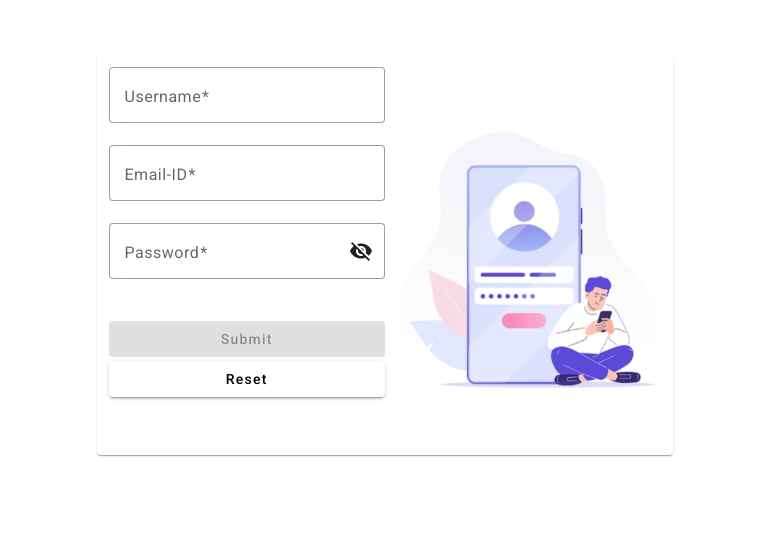
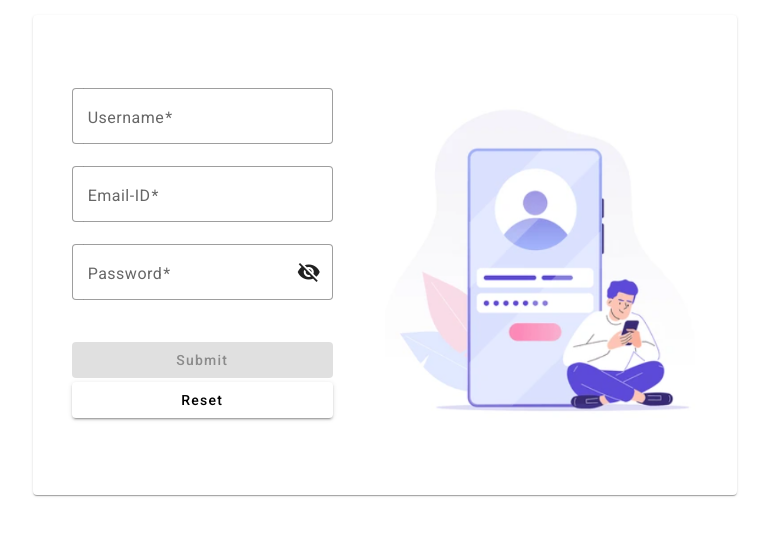
Before and after one commit to mazireP04/frontend-deployment, an Angular app: page /signup in a window 1280 px wide. Shown: the part 145-680 px from the top of the page, without its empty margins (255-1024 px from the left). Built offline with nearby package versions, Linux system fonts and the light colour scheme.

Commit message:
added the rsa encryption, but does not work for login. want to work on parent child now

```diff
--- a/package.json
+++ b/package.json
@@ -20,6 +20,7 @@
     "@angular/platform-browser": "^17.2.0",
     "@angular/platform-browser-dynamic": "^17.2.0",
     "@angular/router": "^17.2.0",
+    "jsencrypt": "^3.3.2",
     "rxjs": "~7.8.0",
     "tslib": "^2.3.0",
     "uuid": "^9.0.1",
--- a/src/app/data.service.ts
+++ b/src/app/data.service.ts
@@ -2,6 +2,8 @@ import { HttpClient } from '@angular/common/http';
 import { Injectable } from '@angular/core';
 // import { BehaviorSubject } from 'rxjs';
 import { api_url } from './api.const';
+import * as JSEncrypt from 'jsencrypt';
+import { firstValueFrom } from 'rxjs';
 
 
 @Injectable({
@@ -11,7 +13,9 @@ export class DataService {
   private inventoryApiUrl = `${api_url}inventoryItems`;
   private usersApiUrl = `${api_url}users`;
   private adminsApiUrl = `${api_url}admins`;
+  private adminApiUrl = `${api_url}admin`;
 
+  encryptor!: JSEncrypt.JSEncrypt;
   constructor(private http: HttpClient) {}
 
   addItems(newItems: any[]) {
@@ -46,12 +50,110 @@ export class DataService {
   }
 
   addAdmin(admin: Object) {
-    return this.http.post<Object>(this.adminsApiUrl, admin);
+    return this.http.post<Object>(this.adminApiUrl, admin);
   }
+
+  // getPublicKey(){
+  //   return this.http.get<string>(`${this.adminApiUrl}/public-key`);
+  // }
+
+  // TODO: noticed 4 vulnerabilities when npm install jsencrypt
+
+  async getPublicKey(): Promise<string>{
+
+    try{
+      const publicKey= await this.http.get<string>(`${this.adminApiUrl}/public-key`).toPromise();
+
+      if (!publicKey) {
+        throw new Error('Public key not found');
+      }
+
+      // const publicKey = publicKeyResponse.trim();
+      console.log(publicKey);
+
+      if (typeof publicKey !== 'string') {
+        throw new Error('Public key is not a string');
+      }
+
+      this.encryptor = new JSEncrypt.JSEncrypt();
+      this.encryptor.setPublicKey(publicKey);
+
+      return publicKey;
+
+    }
+    catch(error){
+        console.error(error);
+        throw error;
+      }
+  };
+
+  async encryptPassword(password: string){
+    const publicKey = await this.getPublicKey();
+    console.error(publicKey);
+
+    const encryptedPassword = this.encryptor.encrypt(password);
+    return encryptedPassword || "";
+  }
+
+  // async encryptPassword(password: string): Promise<string>{
+
+  //   try{
+  //     const publicKey= await this.http.get<string>(`${this.adminApiUrl}/public-key`).toPromise();
+
+  //     if (!publicKey) {
+  //       throw new Error('Public key not found');
+  //     }
+
+  //     // const publicKey = publicKeyResponse.trim();
+  //     console.log(publicKey);
+
+  //     if (typeof publicKey !== 'string') {
+  //       throw new Error('Public key is not a string');
+  //     }
+
+  //     const encryptor = new JSEncrypt.JSEncrypt();
+  //     encryptor.setPublicKey(publicKey);
+  //     const encryptedPassword = encryptor.encrypt(password);
+  //     return encryptedPassword || "";
+
+  //   }
+  //   catch(error){
+  //       console.error(error);
+  //       throw error;
+  //     }
+  // };
+
+    // try{
+
+    // const publicKey = await firstValueFrom(this.http.get<string>(`${this.adminApiUrl}/public-key`));
+    // console.error(publicKey);
+
+
+        // const encryptor = new JSEncrypt.JSEncrypt();
+        // encryptor.setPublicKey(publicKey);
+        // const encryptedPassword = encryptor.encrypt(password);
+
+
+    //       console.error(encryptedPassword);
+
+    //     if (typeof encryptedPassword !== 'string') {
+    //       console.error(publicKey);
+    //       console.error(encryptedPassword);
+
+    //       throw new Error('Encryption failed');
+    //   }
+
+    //     return encryptedPassword;
+    //   }
+    //   catch(error){
+    //   console.error(error);
+    //   throw error;
+    // }
+  // };
 
   authenticateAdmin(email: string, password: string) {
     // check if admin exists..?
-    return this.http.post<Object>(`${this.adminsApiUrl}/login`, {
+    return this.http.post<Object>(`${this.adminApiUrl}/login`, {
       email,
       password,
     });
--- a/src/app/login-page/login-page.component.ts
+++ b/src/app/login-page/login-page.component.ts
@@ -71,16 +71,26 @@ export class LoginPageComponent implements OnInit {
   async onSubmit(){
     if(this.loginForm.valid)
     {
+      console.log(this.loginForm.value.password);
+
       // TODO: what to do if unauthorized? how to stop this overlay
       const overlay = document.getElementById("overlay");
       overlay!.style.display = "flex";
 
-      // TODO: SUBSCRIBE DEPRECATED WHY
-      this.dataService.authenticateAdmin(this.loginForm.value.email, this.loginForm.value.password).subscribe(
+      const encryptedPassword = await this.dataService.encryptPassword(this.loginForm.value.password);
+      console.log(encryptedPassword);
+
+      if (typeof encryptedPassword !== 'string') {
+        throw new Error('Failed to encrypt password');
+      }
+
+      this.dataService.authenticateAdmin(this.loginForm.value.email, encryptedPassword).subscribe(
         {
           // TODO: THIS WAS RESPONSE INSTEAD OF COMPLETE, CHECK THIS
           complete: () => {
             console.log("Authenticated!");
+            console.log(encryptedPassword);
+
             sessionStorage.setItem('authenticated', this.loginForm.value.email);
             this.loginForm.reset();
             this.router.navigate(['/inventories']);
--- a/src/app/signup/signup.component.scss
+++ b/src/app/signup/signup.component.scss
@@ -17,11 +17,14 @@ align-items: center;
 }
 
 .container{
-    width:45%;
-    height: 50vh;
+    width:55%;
+    height: 60vh;
     margin: auto;
     display: flex;
     flex-flow: row nowrap;
+    justify-content: space-between;
+    align-items: center;
+    padding: 2%;
 
     // width:50%;
     // height: 60vh;
@@ -34,15 +37,19 @@ form{
     // margin-top: 5%;
     // padding-top: 5%;
     // width: 30%;
-    width: calc(40em/2);
+    // width: calc(40em/2);
     display: flex;
     flex-flow: column;
     padding: 2%;
+    // transform: scale(1.05);
+    width: 40%;
 }
 
 .bgimg{
     // width: 100%;
-    width: calc(40em/2);
+    // width: calc(40em/2);
+    width: 50%;
+    height: 100%;
     background-image: url("../../assets/signup.png");
     background-size: contain;
     background-repeat: no-repeat;
--- a/src/app/signup/signup.component.ts
+++ b/src/app/signup/signup.component.ts
@@ -31,16 +31,25 @@ export class SignupComponent {
 
   // TODO: ADD PROPER VALIDATIONS
   // TODO: ADD AUTH GUARD LIKE LOGIN FORM
-  onSubmit() {
+  async onSubmit() {
 
     if (this.form.valid) {
       var spinner = document.getElementById("spinner");
       spinner!.style.display = "block";
 
+      try{
+      const encryptedPassword = await this.dataService.encryptPassword(this.form.value.password);
+      console.log(encryptedPassword);
+
+
+      if (typeof encryptedPassword !== 'string') {
+        throw new Error('Failed to encrypt password');
+      }
+
         const newData = new Admin(
           this.form.value.username,
           this.form.value.email,
-          this.form.value.password,
+          encryptedPassword,
         );
 
 
@@ -61,10 +70,13 @@ export class SignupComponent {
         }
       );
 
-      // this.form.reset();
-      // this.routeToInventory();
 
     }
+    catch(error){
+      console.error(error);
+
+    }
+  }
   }
 
   formReset(){
```
Also changed, not shown: 1 other file (tests, documents, lock files or other folders).
